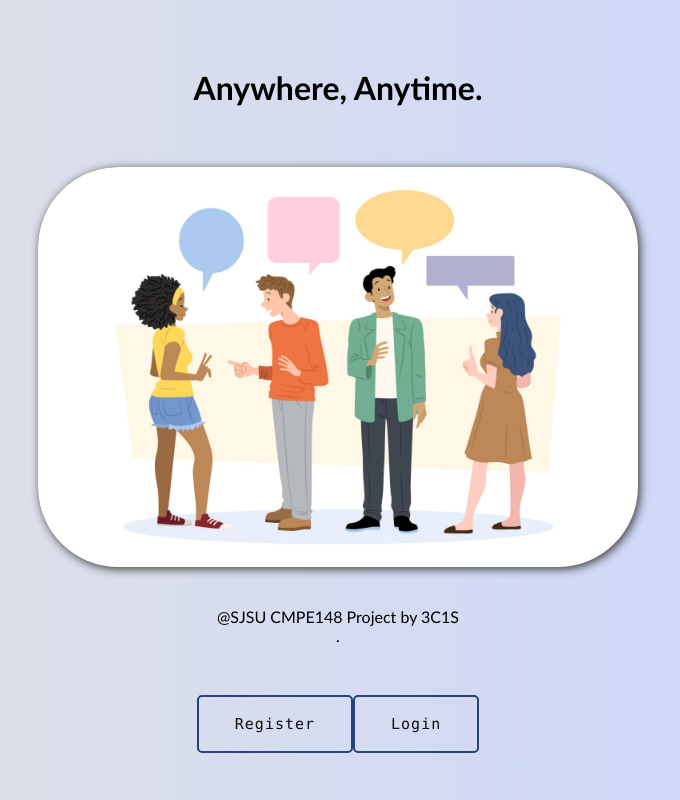
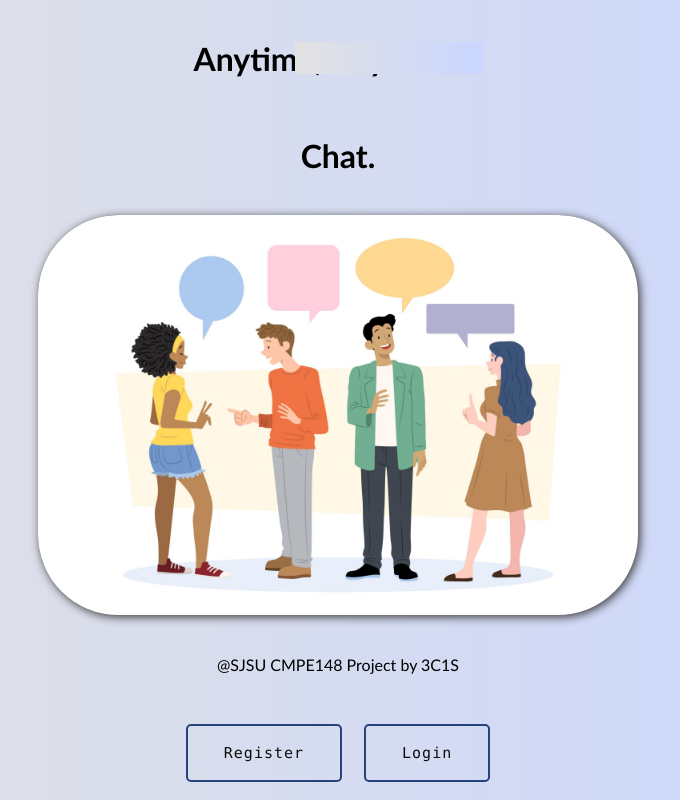
Before and after one commit to YueYingLee/CMPE-148, a Flask app: page / in a window 1280 px wide. Shown: the whole page, without its empty margins (302-982 px from the left). Run offline with Flask 3, Linux system fonts and the light colour scheme.

Commit message:
updated index page and index.css

```diff
--- a/app/static/css/index.css
+++ b/app/static/css/index.css
@@ -158,7 +158,6 @@ justify-content: center;
     animation: move 0.6s;
 }
 
-
 .typewriter{
     position: relative;
     display: flex;
@@ -172,7 +171,7 @@ justify-content: center;
     position: absolute;
     right: 0;
     color: white;
-    background-color: linear-gradient(to right,  #c9d6ff);
+    background: linear-gradient(to right, #e2e2e2, #c9d6ff);
     width: 100%;
     height: 40%;
     animation: typing 4s steps(20) alternate infinite,
@@ -180,6 +179,7 @@ justify-content: center;
 }
 @keyframes typing{
     to{
+       color: transparent;
         width: 0%;
     }
 }
--- a/app/templates/index.html
+++ b/app/templates/index.html
@@ -17,21 +17,21 @@
     text-decoration: none;
   }
  </style>
- <h1 class="typewriter"> Anywhere, Anytime.</h1>
+ <h1 class="typewriter"> Anytime, Anywhere. </h1>
+  <br></br> <h1 style = "text-align: center;"> Chat.</h1>
  <div style="text-align: center;">
   <div class = "cards">
     <div class = "image">
   <img width = "600" src = "{{ url_for('static', filename='conversation.jpg.jpg') }}" alt ="website logo theme">
 </div> </div> </div>
- <a href="https://github.com/YueYingLee/CMPE-148" style="color: black"> @SJSU CMPE148 Project by 3C1S </a>.</p>
+ <a href="https://github.com/YueYingLee/CMPE-148" style="color: black"> @SJSU CMPE148 Project by 3C1S </a></p>
 
 <div id="outer">
   <a href="/register" class="button_slide slide_right">Register</a>
-    <br> <br><br>
+    <br> <br>
+    <button style="margin:10px; background-color:transparent; border: 1px solid transparent;"></button>
   <a href="/login" class="button_slide slide_right">Login</a>
 </div>
-<div class = "logo">
 
-</div>
 
 {% endblock %}
```
